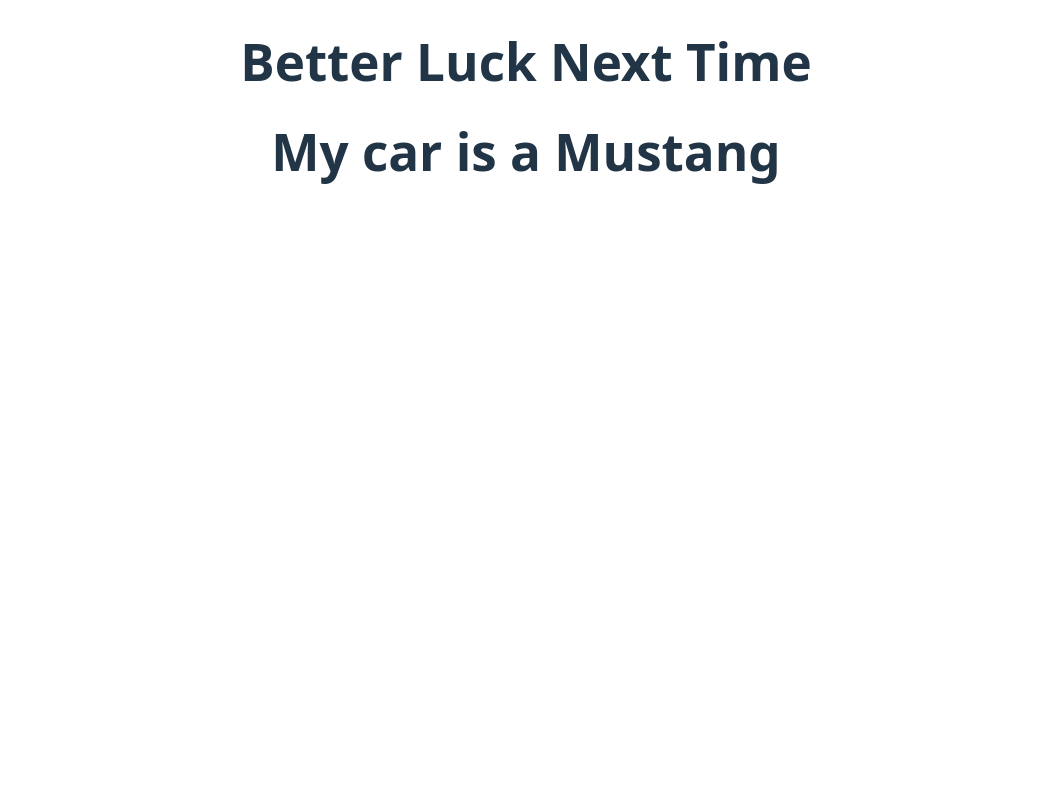
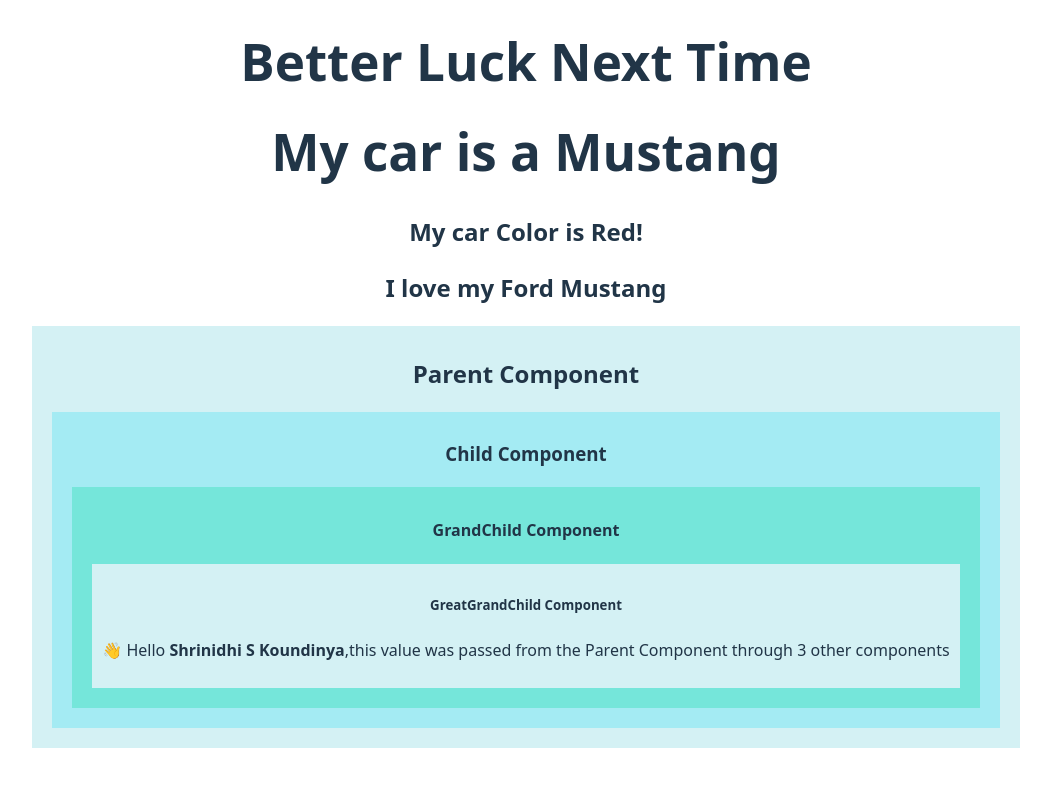
Before and after one commit to K0UND1NYA/MERN_Stack, a React (Vite) app: page / in a window 1280 px wide. Shown: the part 1140-1926 px from the top of the page, without its empty margins (114-1165 px from the left). Before the commit the page ends 1386 px from the top, so only its background shows below. Built offline with nearby package versions, Linux system fonts and the light colour scheme.

Commit message:
10-10-25

```diff
--- a/src/App.jsx
+++ b/src/App.jsx
@@ -4,6 +4,9 @@
 import Parent from "./PropsChildren";
 import ClassResult from "./ConditionalRendering";
 import Car from "./LogicalAnd"
+import Car0 from "./DestructuringOne";
+import Car1 from "./DestructuringTwo";
+import Parent1 from "./PropDrilling";
 function App() {
   return (
     <div className="App">
@@ -15,6 +18,9 @@
       <Parent></Parent>
       <ClassResult isresult={false}/>
       <Car brand="Mustang"/>
+      <Car0 brand="Ford" model="Mustang" color="Red" year="1969"/>
+      <Car1 brand="Ford" model="Mustang" color="Red" year="1969"/>
+      <Parent1 studentNames="Shrinidhi S Koundinya" />
     </div>
   );
 }
--- /dev/null
+++ b/src/DestructuringOne.jsx
@@ -0,0 +1,8 @@
+import React from 'react'
+function Car0({color}) {
+  return (
+    <h2>My car Color is {color}!</h2>
+  )
+}
+
+export default Car0
--- /dev/null
+++ b/src/DestructuringTwo.jsx
@@ -0,0 +1,8 @@
+import React from "react";
+function Car1(props){
+    const {brand,model}=props;
+    return(
+        <h2>I love my {brand} {model}</h2>
+    );
+}
+export default Car1
--- /dev/null
+++ b/src/PropDrilling.jsx
@@ -0,0 +1,39 @@
+import React from 'react'
+
+function Parent1({studentNames}) {
+  return (
+    <div style={{background:'#d4f1f4',margin:'10px',padding:'10px'}}>
+        <h2>Parent Component</h2>
+        <Child studentNames={studentNames} />
+    </div>
+  );
+}
+
+function Child({studentNames}) {
+  return (
+    <div style={{background:'#a4ebf3',margin:'10px',padding:'10px'}}>
+        <h3>Child Component</h3>
+        <GrandChild studentNames={studentNames} />
+    </div>
+  );
+}
+
+function GrandChild({studentNames}) {
+  return (
+    <div style={{background:'#75e6da',margin:'10px',padding:'10px'}}>
+        <h4>GrandChild Component</h4>
+        <GreatGrandChild studentNames={studentNames} />
+    </div>
+  );
+}
+function GreatGrandChild({studentNames}) {
+  return (
+    <div style={{background:'#d4f1f4',margin:'10px',padding:'10px'}}>
+        <h5>GreatGrandChild Component</h5>
+        <p>
+            👋 Hello <b>{studentNames}</b>,this value was passed from the Parent Component through 3 other components
+        </p>
+    </div>
+  );
+}
+export default Parent1
--- /dev/null
+++ b/src/TernaryOperator.jsx
@@ -0,0 +1,4 @@
+import React from 'react'
+
+
+export default TernaryOperator
```
